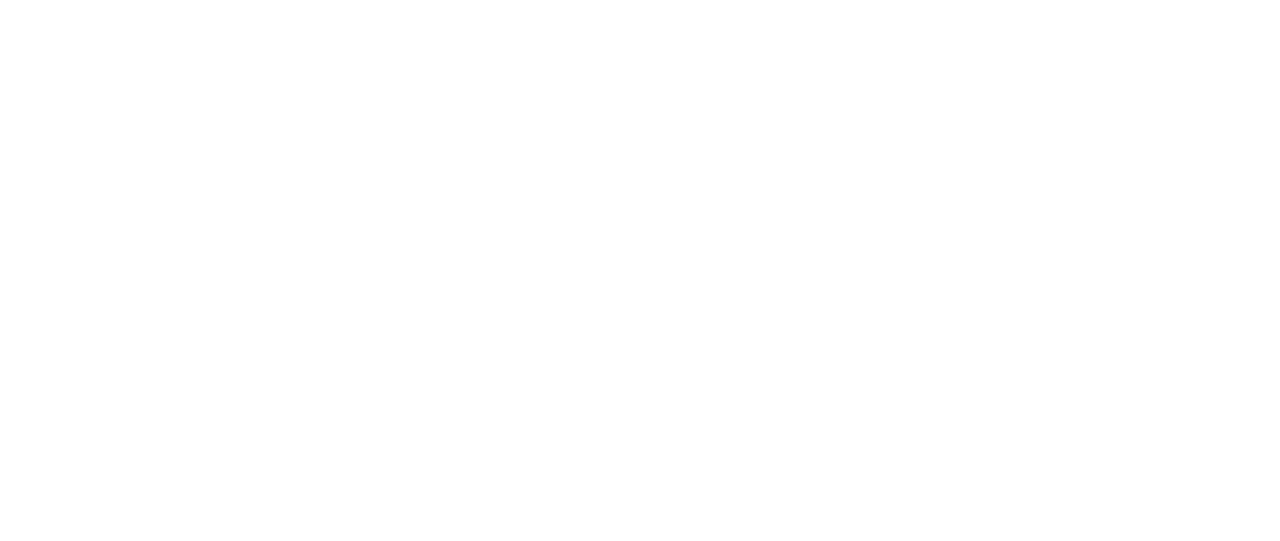
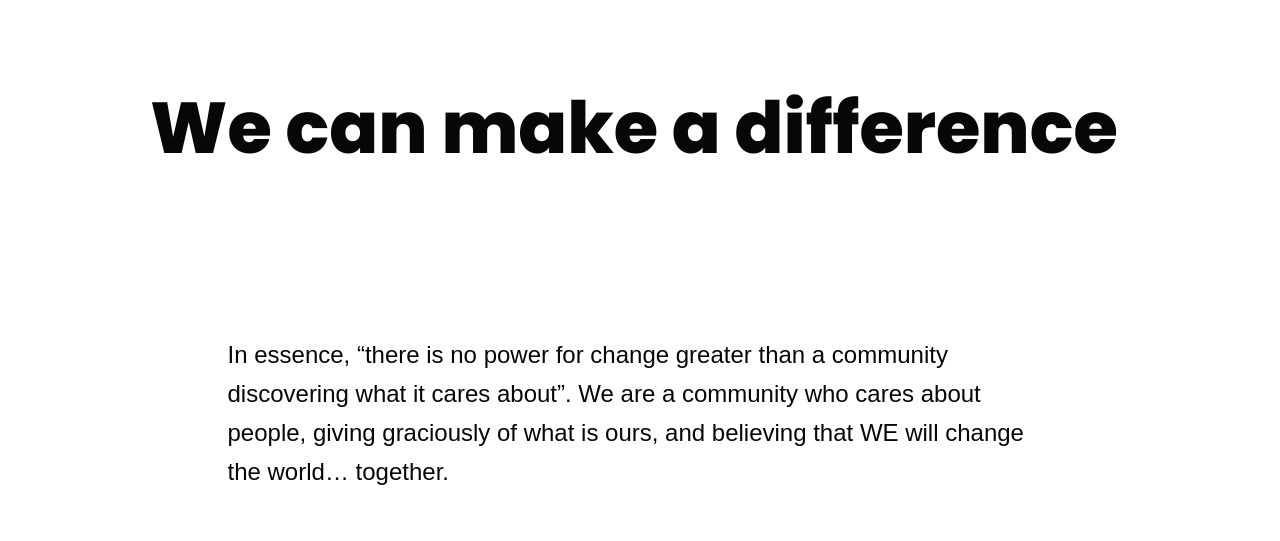
Before and after one commit to justAdevTV/the-giving-app, a Next.js app: page / in a window 1280 px wide. Shown: the part 980-1521 px from the top of the page. Before the commit the page ends 824 px from the top, so only its background shows below. Built offline with nearby package versions, Linux system fonts and the light colour scheme; a web font is replaced by a local one.

Commit message:
MakeADifference - Added section

```diff
--- /dev/null
+++ b/components/typography/Paragraph.js
@@ -0,0 +1,19 @@
+import PropTypes from "prop-types";
+import styled from "styled-components";
+
+const _Paragraph = styled.p`
+  font-size: 2.4rem;
+  font-weight: 400;
+  line-height: 3.9rem;
+  color: ${({ theme }) => theme.colors.black};
+`;
+
+function Paragraph({ children }) {
+  return <_Paragraph>{children}</_Paragraph>;
+}
+
+Paragraph.propTypes = {
+  children: PropTypes.node,
+};
+
+export default Paragraph;
--- a/components/typography/index.js
+++ b/components/typography/index.js
@@ -1,3 +1,4 @@
 import Header2 from "./Header2";
+import Paragraph from "./Paragraph";
 
-export { Header2 };
+export { Header2, Paragraph };
--- a/features/MakeADifference/MakeADifference.js
+++ b/features/MakeADifference/MakeADifference.js
@@ -1,7 +1,20 @@
-import { _MakeADifference } from "./makeADifference.styles";
+import { _MakeADifference, _BodyTextContainer } from "./makeADifference.styles";
+import { Header2, Paragraph } from "../../components/typography";
 
 function MakeADifference() {
-  return <_MakeADifference></_MakeADifference>;
+  return (
+    <_MakeADifference>
+      <Header2>We can make a difference</Header2>
+      <_BodyTextContainer>
+        <Paragraph>
+          In essence, “there is no power for change greater than a community
+          discovering what it cares about”. We are a community who cares about
+          people, giving graciously of what is ours, and believing that WE will
+          change the world… together.
+        </Paragraph>
+      </_BodyTextContainer>
+    </_MakeADifference>
+  );
 }
 
 export default MakeADifference;
--- a/features/MakeADifference/makeADifference.styles.js
+++ b/features/MakeADifference/makeADifference.styles.js
@@ -1,5 +1,29 @@
 import styled from "styled-components";
 
-const _MakeADifference = styled.div``;
+const _MakeADifference = styled.div`
+  width: 100%;
+  display: flex;
+  flex-direction: column;
+`;
 
-export { _MakeADifference };
+const _BodyTextContainer = styled.div`
+  & > p {
+    position: relative;
+    width: 82.5rem;
+    margin-top: 15rem;
+    margin-left: auto;
+    margin-right: auto;
+
+    &:before {
+      content: "";
+      bottom: -5.75rem;
+      left: 50%;
+      transform: translateX(-50%);
+      position: absolute;
+      width: 25%;
+      border-bottom: solid 1px ${({ theme }) => theme.black};
+    }
+  }
+`;
+
+export { _MakeADifference, _BodyTextContainer };
--- a/pages/index.js
+++ b/pages/index.js
@@ -1,5 +1,5 @@
 import { Banner } from "../components";
-import { HomeBannerContent } from "../features";
+import { HomeBannerContent, MakeADifference } from "../features";
 import { Home as HomeTemplate } from "../templates";
 
 // Main Page
@@ -20,7 +20,7 @@
           />
         </Banner>
       }
-      difference={null}
+      difference={<MakeADifference />}
       download={null}
       sponsors={null}
       helpInfo={null}
--- a/templates/Home/Home.js
+++ b/templates/Home/Home.js
@@ -1,16 +1,18 @@
 import PropTypes from "prop-types";
-import { _Home } from "./home.styles";
+import { _Home, _Main } from "./home.styles";
 
 function Home({ banner, difference, download, sponsors, helpInfo, contact }) {
   // Change this to components if needed
   return (
     <_Home>
       <section>{banner}</section>
-      <section>{difference}</section>
-      <section>{download}</section>
-      <section>{sponsors}</section>
-      <section>{helpInfo}</section>
-      <section>{contact}</section>
+      <_Main>
+        <section>{difference}</section>
+        <section>{download}</section>
+        <section>{sponsors}</section>
+        <section>{helpInfo}</section>
+        <section>{contact}</section>
+      </_Main>
     </_Home>
   );
 }
--- a/templates/Home/home.styles.js
+++ b/templates/Home/home.styles.js
@@ -2,4 +2,8 @@
 
 const _Home = styled.div``;
 
-export { _Home };
+const _Main = styled.div`
+  padding: 25rem 15rem;
+`;
+
+export { _Home, _Main };
```
